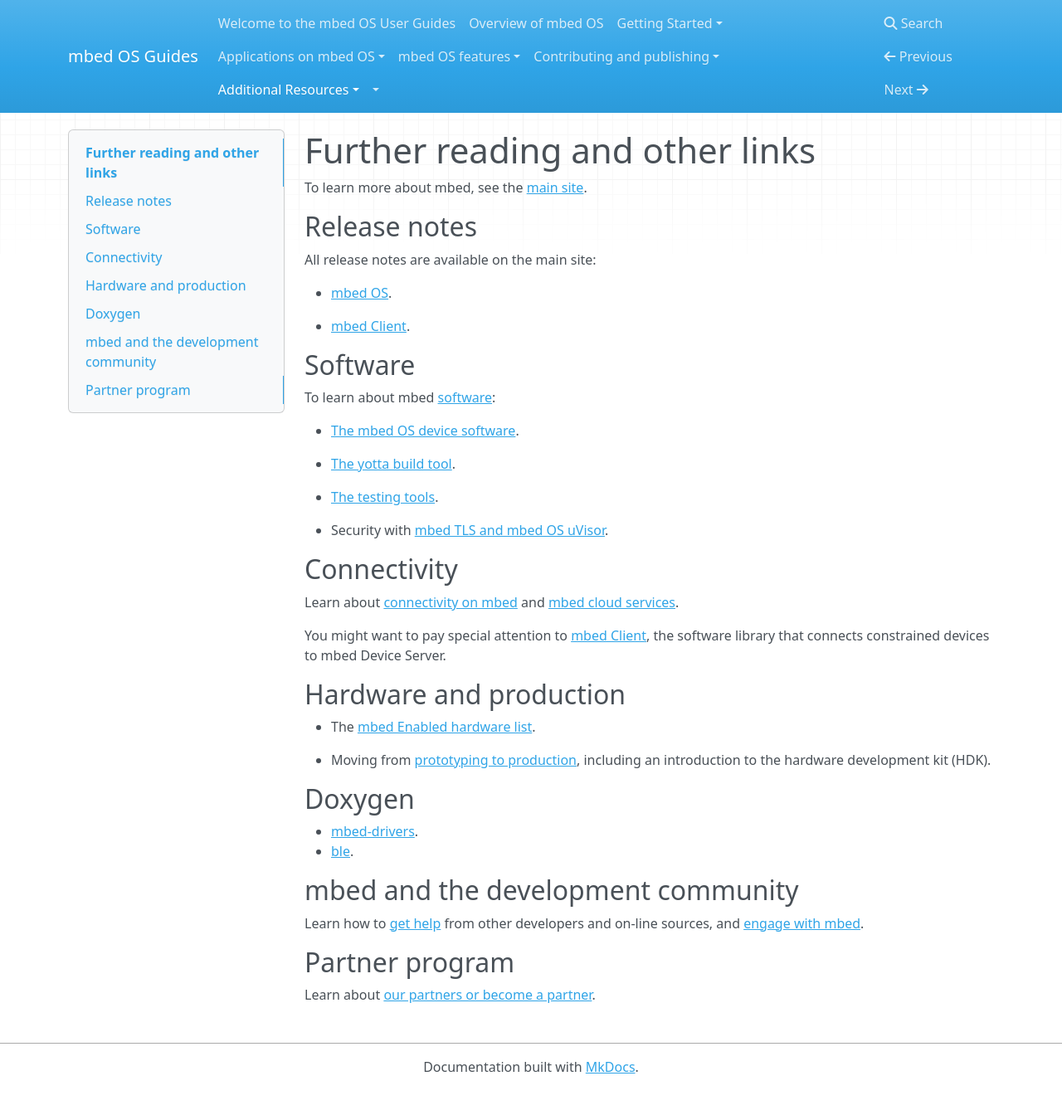
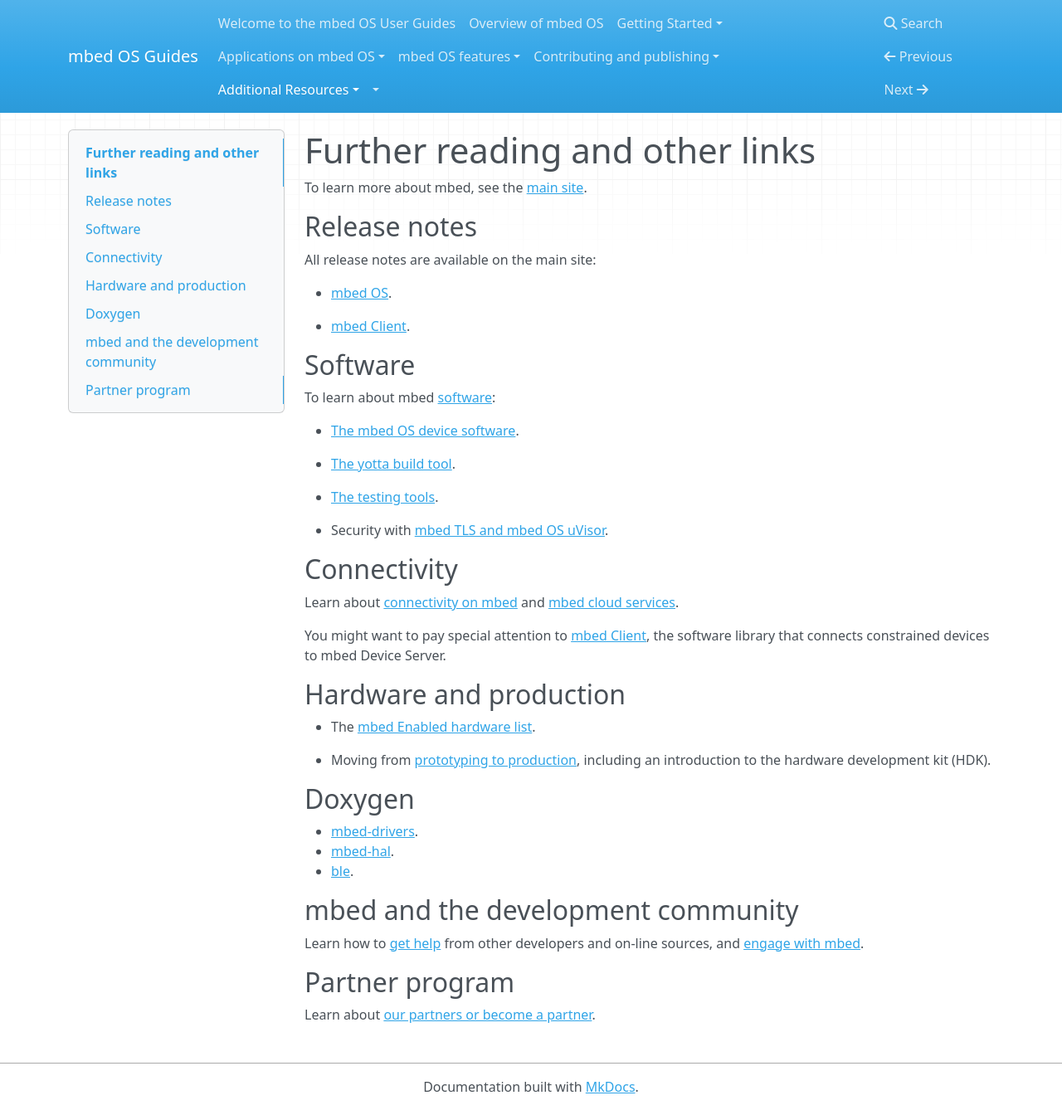
Before and after one commit to ARMmbed/GettingStartedmbedOS, an MkDocs documentation site: the page built from Docs/FurtherReading.md, in a window 1280 px wide and 1338 px high. Shown: the whole window at 83% size. Built offline with MkDocs 1.6.1, drawn with Linux system fonts in a browser that asks for light colours; nearby versions of some CDN libraries; old or Windows-style settings are respelled for this version of MkDocs.

Commit message:
Adding mbed-hal API link

```diff
--- a/Docs/FurtherReading.md
+++ b/Docs/FurtherReading.md
@@ -37,6 +37,7 @@ You might want to pay special attention to [mbed Client](/http://v3.mbed.com/en/
 ## Doxygen
 
 * [mbed-drivers](https://docs.mbed.com/docs/mbed-drivers-api/en/latest/api/index.html).
+* [mbed-hal](https://docs.mbed.com/docs/mbed-hal-api/en/latest/api/index.html).
 * [ble](https://docs.mbed.com/docs/ble-api/en/master/api/index.html).
 
 ## mbed and the development community
```
